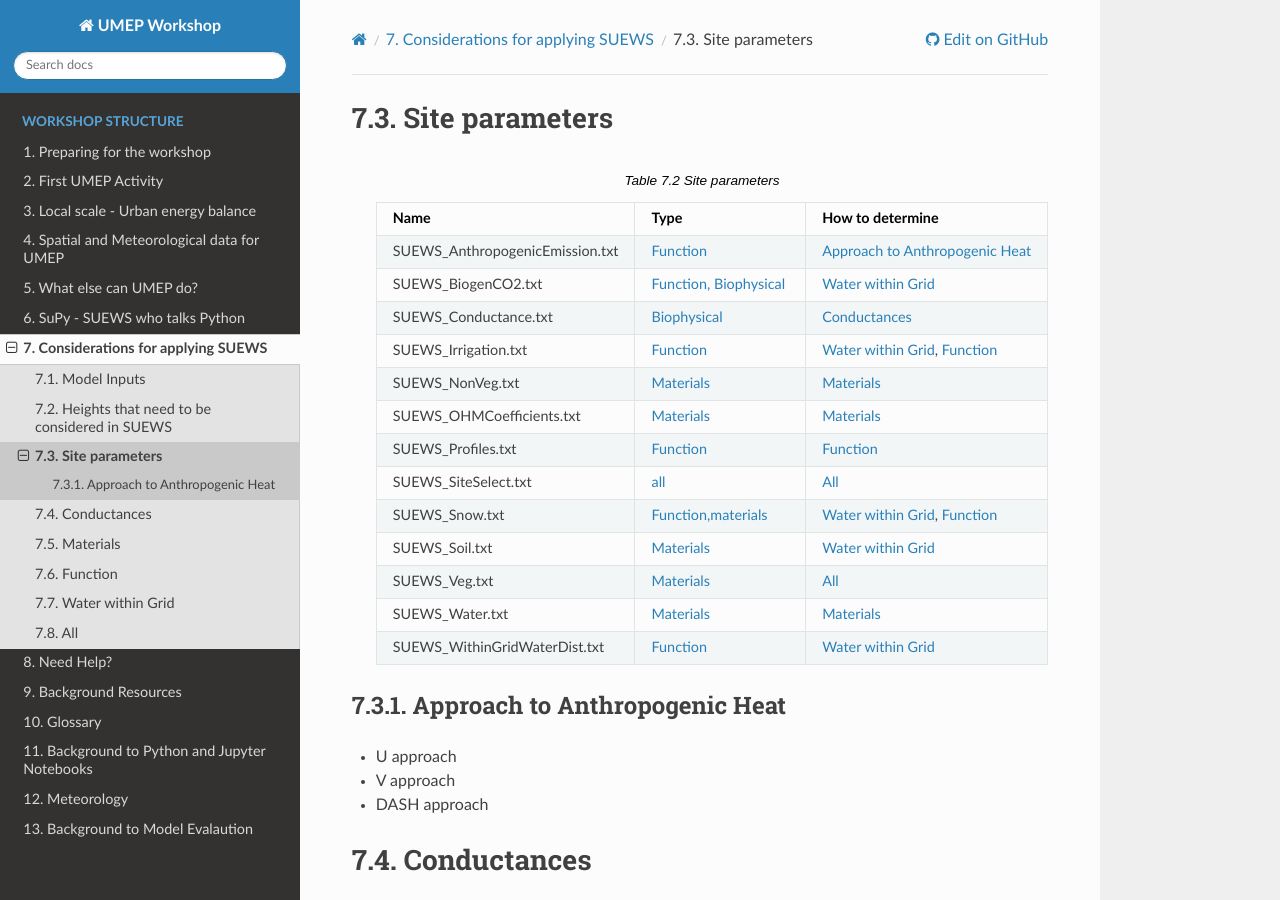
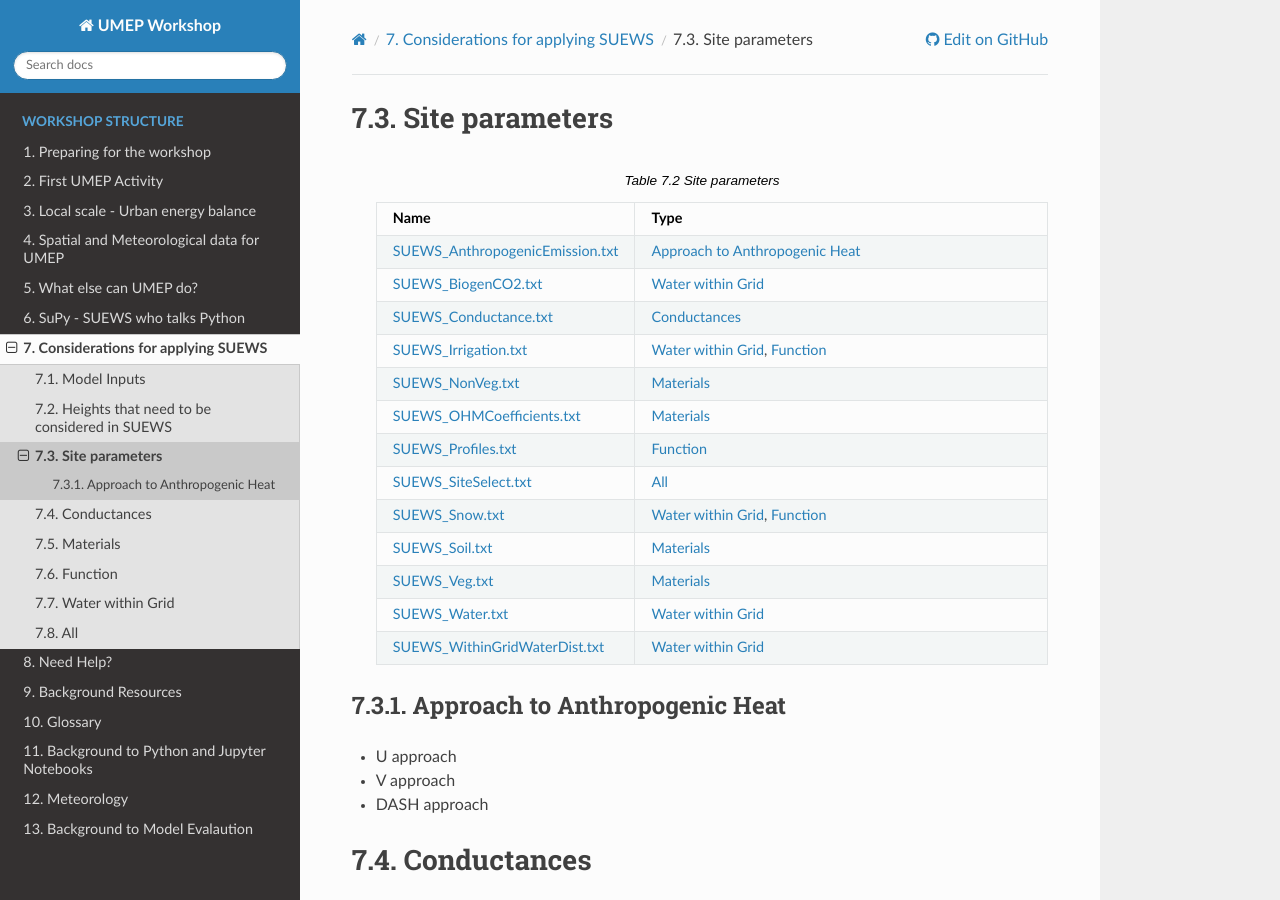
Before and after one commit to Urban-Meteorology-Reading/UMEP-Workshop, a Sphinx documentation site: the page built from source/Parameters/T1.rst, in a window 1280 px wide and 900 px high. Built offline with Sphinx 7.4.7 and the Read the Docs theme 2.0.0, drawn with Linux system fonts in a browser that asks for light colours.

Commit message:
Update T1.rst

```diff
--- a/source/Parameters/T1.rst
+++ b/source/Parameters/T1.rst
@@ -5,49 +5,35 @@ Site parameters
 
  .. list-table:: Site parameters
    :header-rows: 1
-   :widths: 40, 70, 50
+   :widths: 40, 70
 
    * - Name
      - Type
-     - How to determine
-   * - SUEWS_AnthropogenicEmission.txt
-     - `Function <https://suews.readthedocs.io/en/latest/input_files/SUEWS_SiteInfo/SUEWS_AnthropogenicEmission.html>`_
+   * - `SUEWS_AnthropogenicEmission.txt <https://suews.readthedocs.io/en/latest/input_files/SUEWS_SiteInfo/SUEWS_AnthropogenicEmission.html>`_
      - :ref:`T1-QF`
-   * - SUEWS_BiogenCO2.txt
-     - `Function, Biophysical <https://suews.readthedocs.io/en/latest/input_files/SUEWS_SiteInfo/SUEWS_BiogenCO2.html>`_
+   * - `SUEWS_BiogenCO2.txt <https://suews.readthedocs.io/en/latest/input_files/SUEWS_SiteInfo/SUEWS_BiogenCO2.html>`_
      - :ref:`T1-w`
-   * - SUEWS_Conductance.txt
-     - `Biophysical <https://suews.readthedocs.io/en/latest/input_files/SUEWS_SiteInfo/SUEWS_Conductance.html>`_
+   * - `SUEWS_Conductance.txt <https://suews.readthedocs.io/en/latest/input_files/SUEWS_SiteInfo/SUEWS_Conductance.html>`_
      - :ref:`T1-gs`
-   * - SUEWS_Irrigation.txt
-     - `Function <https://suews.readthedocs.io/en/latest/input_files/SUEWS_SiteInfo/SUEWS_Irrigation.html>`_
+   * - `SUEWS_Irrigation.txt <https://suews.readthedocs.io/en/latest/input_files/SUEWS_SiteInfo/SUEWS_Irrigation.html>`_
      - :ref:`T1-w`,  :ref:`T1-f`
-   * - SUEWS_NonVeg.txt
-     - `Materials <https://suews.readthedocs.io/en/latest/input_files/SUEWS_SiteInfo/SUEWS_NonVeg.html>`_
+   * - `SUEWS_NonVeg.txt <https://suews.readthedocs.io/en/latest/input_files/SUEWS_SiteInfo/SUEWS_NonVeg.html>`_
      -  :ref:`T1-m`
-   * - SUEWS_OHMCoefficients.txt
-     - `Materials <https://suews.readthedocs.io/en/latest/input_files/SUEWS_SiteInfo/SUEWS_OHMCoefficients.html>`_
+   * - `SUEWS_OHMCoefficients.txt <https://suews.readthedocs.io/en/latest/input_files/SUEWS_SiteInfo/SUEWS_OHMCoefficients.html>`_
      - :ref:`T1-m`
-   * - SUEWS_Profiles.txt
-     - `Function <https://suews.readthedocs.io/en/latest/input_files/SUEWS_SiteInfo/SUEWS_Profiles.html>`_
+   * - `SUEWS_Profiles.txt <https://suews.readthedocs.io/en/latest/input_files/SUEWS_SiteInfo/SUEWS_Profiles.html>`_
      - :ref:`T1-f`
-   * - SUEWS_SiteSelect.txt
-     - `all <https://suews.readthedocs.io/en/latest/input_files/SUEWS_SiteInfo/SUEWS_SiteSelect.html>`_
+   * - `SUEWS_SiteSelect.txt <https://suews.readthedocs.io/en/latest/input_files/SUEWS_SiteInfo/SUEWS_SiteSelect.html>`_
      - :ref:`T1-a`
-   * - SUEWS_Snow.txt
-     - `Function,materials <https://suews.readthedocs.io/en/latest/input_files/SUEWS_SiteInfo/SUEWS_Snow.html>`_
+   * - `SUEWS_Snow.txt <https://suews.readthedocs.io/en/latest/input_files/SUEWS_SiteInfo/SUEWS_Snow.html>`_
      -  :ref:`T1-w`,  :ref:`T1-f`
-   * - SUEWS_Soil.txt
-     - `Materials <https://suews.readthedocs.io/en/latest/input_files/SUEWS_SiteInfo/SUEWS_Soil.html>`_
+   * - `SUEWS_Soil.txt <https://suews.readthedocs.io/en/latest/input_files/SUEWS_SiteInfo/SUEWS_Soil.html>`_
+     -  :ref:`T1-m`
+   * - `SUEWS_Veg.txt <https://suews.readthedocs.io/en/latest/input_files/SUEWS_SiteInfo/SUEWS_Veg.html>`_
+     -  :ref:`T1-m`
+   * - `SUEWS_Water.txt <https://suews.readthedocs.io/en/latest/input_files/SUEWS_SiteInfo/SUEWS_Water.html>`_
      -  :ref:`T1-w`
-   * - SUEWS_Veg.txt
-     - `Materials <https://suews.readthedocs.io/en/latest/input_files/SUEWS_SiteInfo/SUEWS_Veg.html>`_
-     -  :ref:`T1-a`
-   * - SUEWS_Water.txt
-     - `Materials <https://suews.readthedocs.io/en/latest/input_files/SUEWS_SiteInfo/SUEWS_Water.html>`_
-     -  :ref:`T1-m`
-   * - SUEWS_WithinGridWaterDist.txt
-     - `Function <https://suews.readthedocs.io/en/latest/input_files/SUEWS_SiteInfo/SUEWS_WithinGridWaterDist.html>`_
+   * - `SUEWS_WithinGridWaterDist.txt <https://suews.readthedocs.io/en/latest/input_files/SUEWS_SiteInfo/SUEWS_WithinGridWaterDist.html>`_
      -  :ref:`T1-w`
 
 
```
